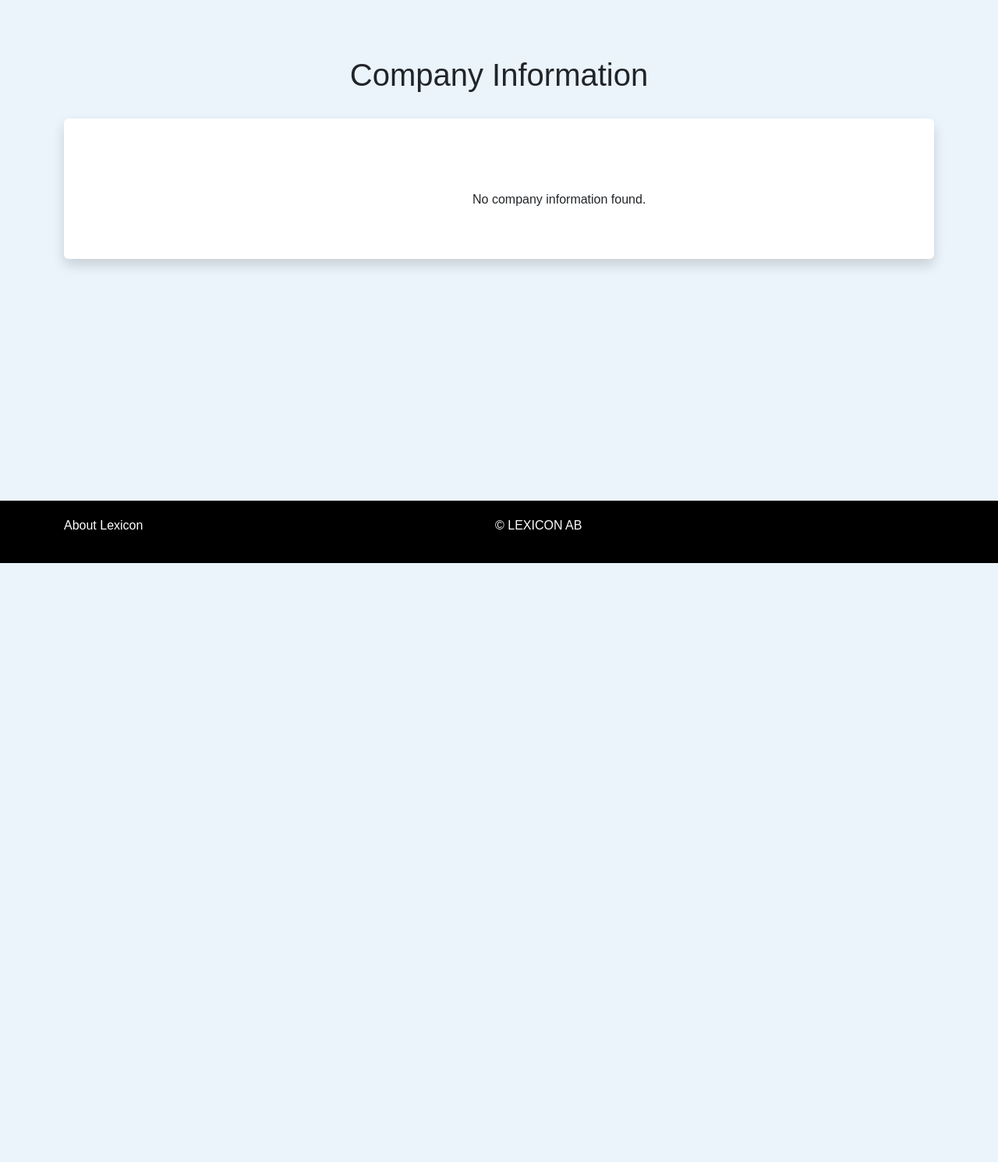
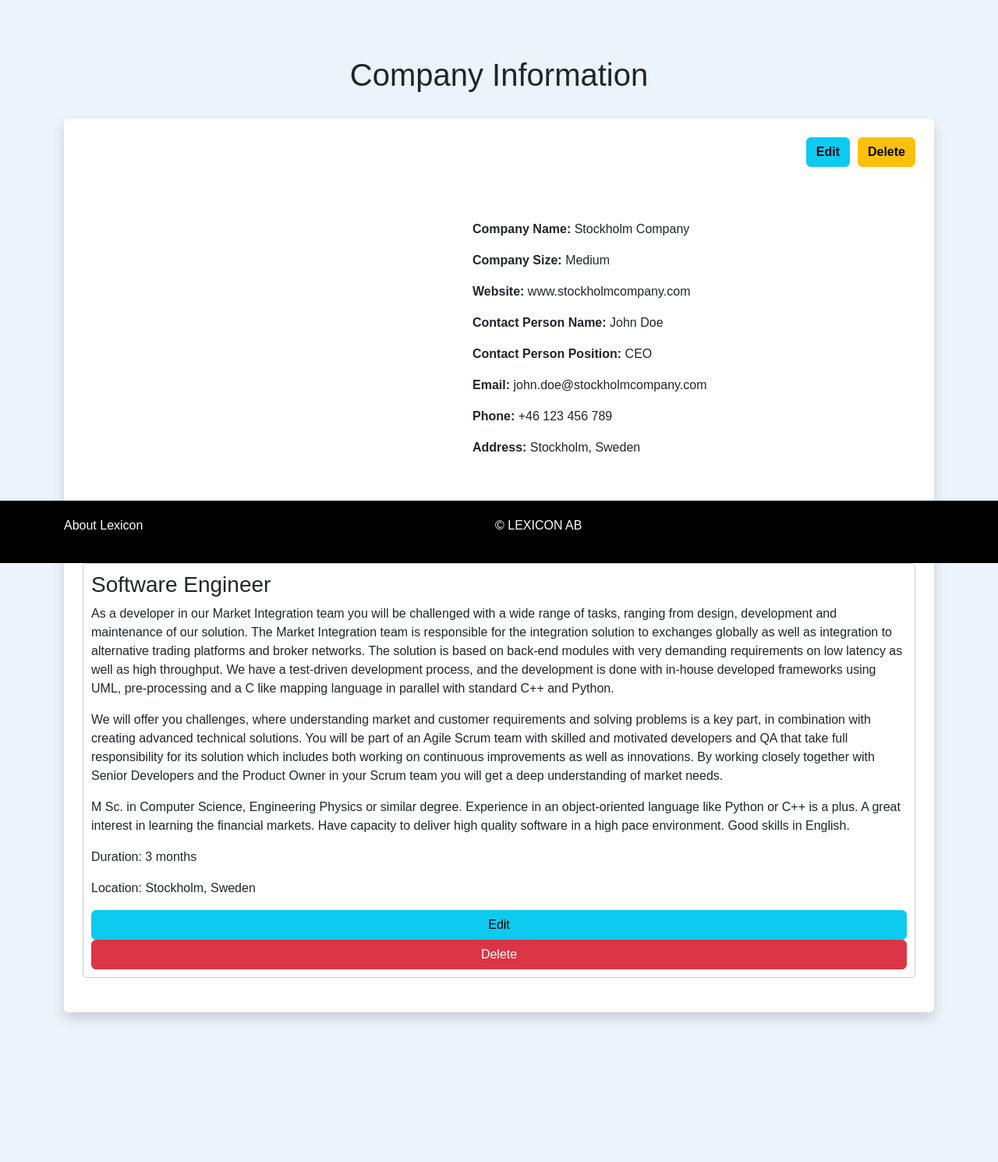
Before and after one commit to GeerthiT/Texur_InternshipProject, a Django app: page /company_info/ in a window 1280 px wide. Shown: the part 78-1568 px from the top of the page at 78% size. Before the commit the page ends 800 px from the top, so only its background shows below. Run offline with Django 4.2, Linux system fonts and the light colour scheme; some libraries are stand-ins or nearby versions; some web fonts are replaced.

Commit message:
merge error

```diff
--- a/Lexicon_App/templates/Company_auth/company_info.html
+++ b/Lexicon_App/templates/Company_auth/company_info.html
@@ -28,64 +28,122 @@
     color: #fdfdfd;
     text-decoration: none;
   }
+
+  .internship-section {
+    margin-top: 50px;
+  }
+
+  .internship-item {
+    border: 1px solid #ccc;
+    padding: 10px;
+    margin-bottom: 20px;
+    border-radius: 5px;
+  }
+
+  .internship-actions {
+    margin-top: 10px;
+  }
 </style>
 
 <h1 class="head1">Company Information</h1>
 <br />
 <div class="shadow p-4 mb-5 bg-body rounded">
+  <!-- Company information -->
   <div style="display: flex; align-items: center">
+    <!-- Logo or Image -->
+
     <!-- Spacer -->
     <div style="flex-grow: 1"></div>
 
     <!-- Edit and Delete Buttons -->
     <div class="but" style="display: flex">
       <!-- Update company -->
-      {% if editing %}
-      <form action="{% url 'update_company' company.id %}" method="get">
-        <button class="btn btn-block btn-info custom-width" type="submit">
-          <b>Edit</b>
-        </button>
-      </form>
+      <!-- Placeholder buttons -->
+      <button class="btn btn-block btn-info custom-width" type="button">
+        <b>Edit</b>
+      </button>
       <div style="margin-right: 10px"></div>
 
       <!-- Delete company -->
-      <form action="{% url 'delete_company' company.id %}" method="post">
-        {% csrf_token %}
-        <button class="btn btn-block btn-warning custom-width" type="submit">
-          <b>Delete</b>
-        </button>
-      </form>
-      {% endif %}
+      <!-- Placeholder buttons -->
+      <button class="btn btn-block btn-warning custom-width" type="button">
+        <b>Delete</b>
+      </button>
     </div>
   </div>
   <br />
   <br />
 
   <div class="form1">
-    {% if company %}
-    <p><strong>Company Name:</strong> {{ company.company_name }}</p>
-    <p><strong>Company Size:</strong> {{ company.company_size }}</p>
-    <p><strong>Website:</strong> {{ company.website }}</p>
-    <p>
-      <strong>Contact Person Name:</strong> {{ company.contact_person_name }}
-    </p>
-    <p>
-      <strong>Contact Person Position:</strong> {{
-      company.contact_person_position }}
-    </p>
-    <p><strong>Email:</strong> {{ company.email }}</p>
-    <p><strong>Phone:</strong> {{ company.phone }}</p>
-    <p><strong>Address:</strong> {{ company.address }}</p>
+    <!-- Placeholder company information -->
+    <p><strong>Company Name:</strong> Stockholm Company</p>
+    <p><strong>Company Size:</strong> Medium</p>
+    <p><strong>Website:</strong> www.stockholmcompany.com</p>
+    <p><strong>Contact Person Name:</strong> John Doe</p>
+    <p><strong>Contact Person Position:</strong> CEO</p>
+    <p><strong>Email:</strong> john.doe@stockholmcompany.com</p>
+    <p><strong>Phone:</strong> +46 123 456 789</p>
+    <p><strong>Address:</strong> Stockholm, Sweden</p>
     <!-- Add more fields as needed -->
-    {% else %}
-    <p>No company information found.</p>
-    {% endif %}
   </div>
 
   <br />
+  <!-- Internship Section -->
+  <div class="internship-section">
+    <h2>Internship Posts</h2>
+    <div class="internship-item">
+      <h3>Software Engineer</h3>
+      <p>
+        As a developer in our Market Integration team you will be challenged
+        with a wide range of tasks, ranging from design, development and
+        maintenance of our solution. The Market Integration team is responsible
+        for the integration solution to exchanges globally as well as
+        integration to alternative trading platforms and broker networks. The
+        solution is based on back-end modules with very demanding requirements
+        on low latency as well as high throughput. We have a test-driven
+        development process, and the development is done with in-house developed
+        frameworks using UML, pre-processing and a C like mapping language in
+        parallel with standard C++ and Python.
+      </p>
+      <p>
+        We will offer you challenges, where understanding market and customer
+        requirements and solving problems is a key part, in combination with
+        creating advanced technical solutions. You will be part of an Agile
+        Scrum team with skilled and motivated developers and QA that take full
+        responsibility for its solution which includes both working on
+        continuous improvements as well as innovations. By working closely
+        together with Senior Developers and the Product Owner in your Scrum team
+        you will get a deep understanding of market needs.
+      </p>
+      <p>
+        M Sc. in Computer Science, Engineering Physics or similar degree.
+        Experience in an object-oriented language like Python or C++ is a plus.
+        A great interest in learning the financial markets. Have capacity to
+        deliver high quality software in a high pace environment. Good skills in
+        English.
+      </p>
+      <p>Duration: 3 months</p>
+      <p>Location: Stockholm, Sweden</p>
+      <div class="internship-actions">
+        <!-- Update button -->
+        <a href="edit_internship_post.html" class="btn btn-info">Edit</a>
+        <!-- Delete button -->
+        <a href="delete_internship_post.html" class="btn btn-danger">Delete</a>
+      </div>
+    </div>
+    <!-- Add more internship items as needed -->
+  </div>
+
   {% if request.user.is_staff %}
   <div style="text-align: left">
+    <!-- Back button -->
     <a href="{% url 'companies' %}" class="btn-back">Back</a>
+  </div>
+  <div>
+    <!-- Add button -->
+    <a href="add_internship_post.html" class="btn btn-info"
+      >Add internship post</a
+    >
   </div>
   {% endif %}
 </div>
```
Also changed, not shown: Lexicon_App/templates/Company_auth/company_dasboard.html (deleted, +0 -108 lines), Lexicon_App/templates/Company_auth/confirm_company_delete.html (deleted, +0 -19 lines), Lexicon_App/views.py (line endings or trailing spaces).
